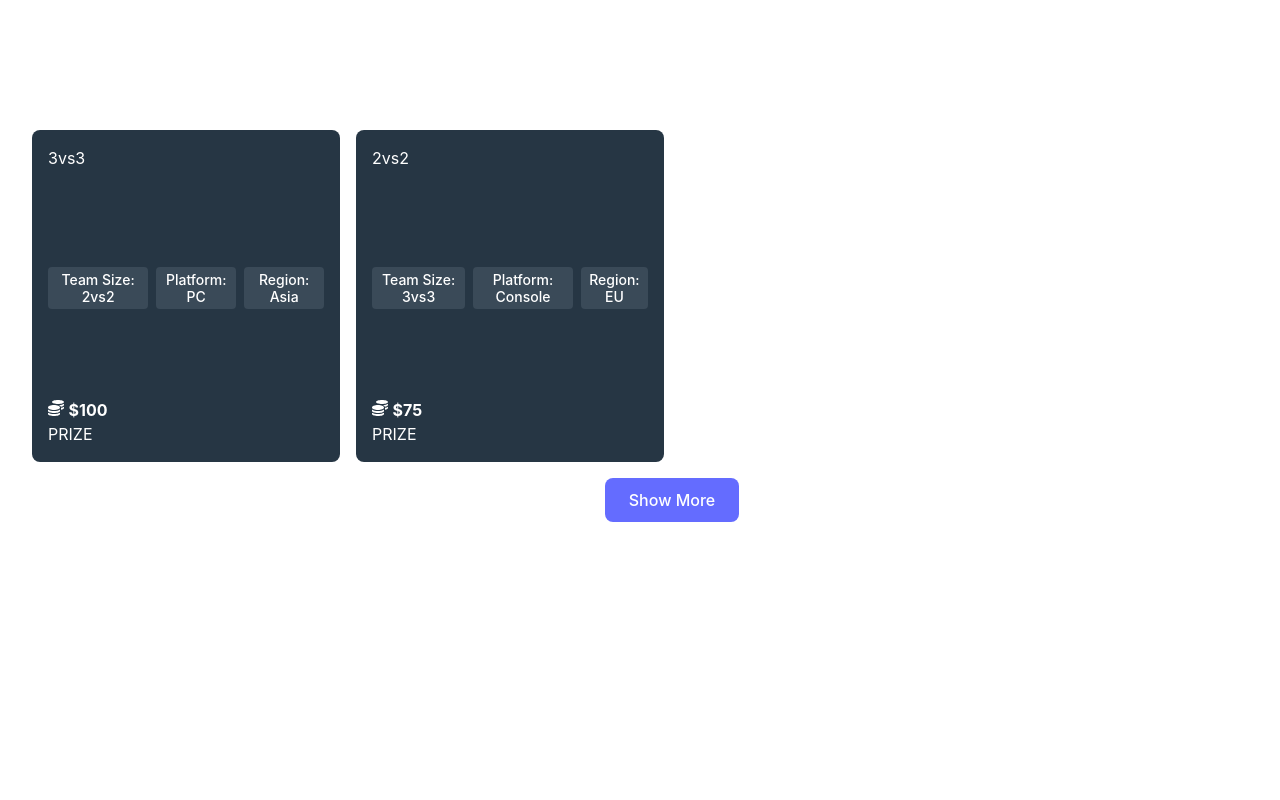
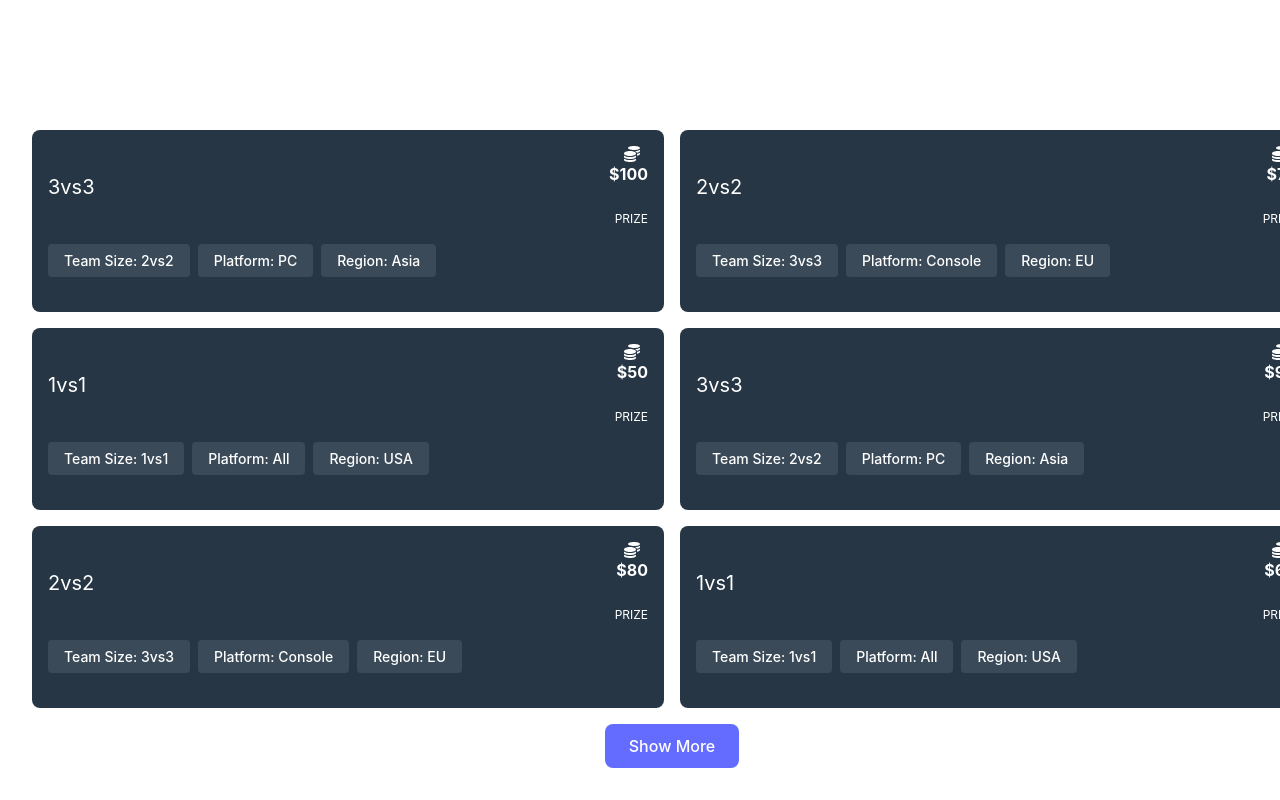
Before and after one commit to Darth-Idimmu/test_rivox_sketch, a React (Vite) app: page / in a window 1280 px wide. Shown: the part 1490-2290 px from the top of the page. Before the commit the page ends 2044 px from the top, so only its background shows below. Built offline with nearby package versions, Linux system fonts and the light colour scheme.

Commit message:
comp_ongoing

```diff
--- a/src/components/OngoingWagers.jsx
+++ b/src/components/OngoingWagers.jsx
@@ -1,38 +1,41 @@
-import React, { useState } from 'react';
+import { useState } from 'react';
 import './OngoingWagers.css';
 import { FaCoins } from 'react-icons/fa';
 import ongoingWagersData from '../data/ongoingWagers.json';
 
 const OngoingWagers = () => {
-  const [visibleRows, setVisibleRows] = useState(2); // Estado para controlar el número de filas visibles
+  const [visibleRows, setVisibleRows] = useState(3);
 
   const showMoreRows = () => {
-    setVisibleRows(visibleRows + 2); // Aumentar el número de filas visibles en 2 al hacer clic en "Show More"
+    setVisibleRows(prevVisibleRows => prevVisibleRows + 2);
   };
 
   return (
     <div className="ongoing-wagers">
       <h2>Ongoing Wagers</h2>
-      <div className="wagers-container">
-        {ongoingWagersData.slice(0, visibleRows).map((wager) => ( // Mostrar solo las filas visibles
-          <div key={wager.id} className="wager-card">
-            <div className="wager-details">
-              <div className="type">{wager.type}</div>
-              <div className="info-buttons">
-                <button className="info-button">Team Size: {wager.teamSize}</button>
-                <button className="info-button">Platform: {wager.platform}</button>
-                <button className="info-button">Region: {wager.region}</button>
+      <div className="ongoing-wagers-container">
+        {ongoingWagersData.slice(0, visibleRows * 2).map((wager) => (
+          <div key={wager.id} className="ongoing-wager-card">
+            <div className="ongoing-wager-details">
+              <div className="ongoing-top-row">
+                <div className="ongoing-type">{wager.type}</div>
+                <div className="ongoing-price">
+                  <FaCoins /> <strong>${wager.price}</strong>
+                  <br />
+                  <span>PRIZE</span>
+                </div>
               </div>
-              <div className="price">
-                <FaCoins /> <strong>${wager.price}</strong> <br />
-                <span>PRIZE</span>
+              <div className="ongoing-info-buttons">
+                <button className="ongoing-info-button">Team Size: {wager.teamSize}</button>
+                <button className="ongoing-info-button">Platform: {wager.platform}</button>
+                <button className="ongoing-info-button">Region: {wager.region}</button>
               </div>
             </div>
           </div>
         ))}
       </div>
-      {visibleRows < ongoingWagersData.length && ( // Mostrar el botón "Show More" solo si hay más filas para mostrar
-        <button className="show-more-button" onClick={showMoreRows}>
+      {visibleRows * 2 < ongoingWagersData.length && (
+        <button className="ongoing-show-more-button" onClick={showMoreRows}>
           Show More
         </button>
       )}
```
